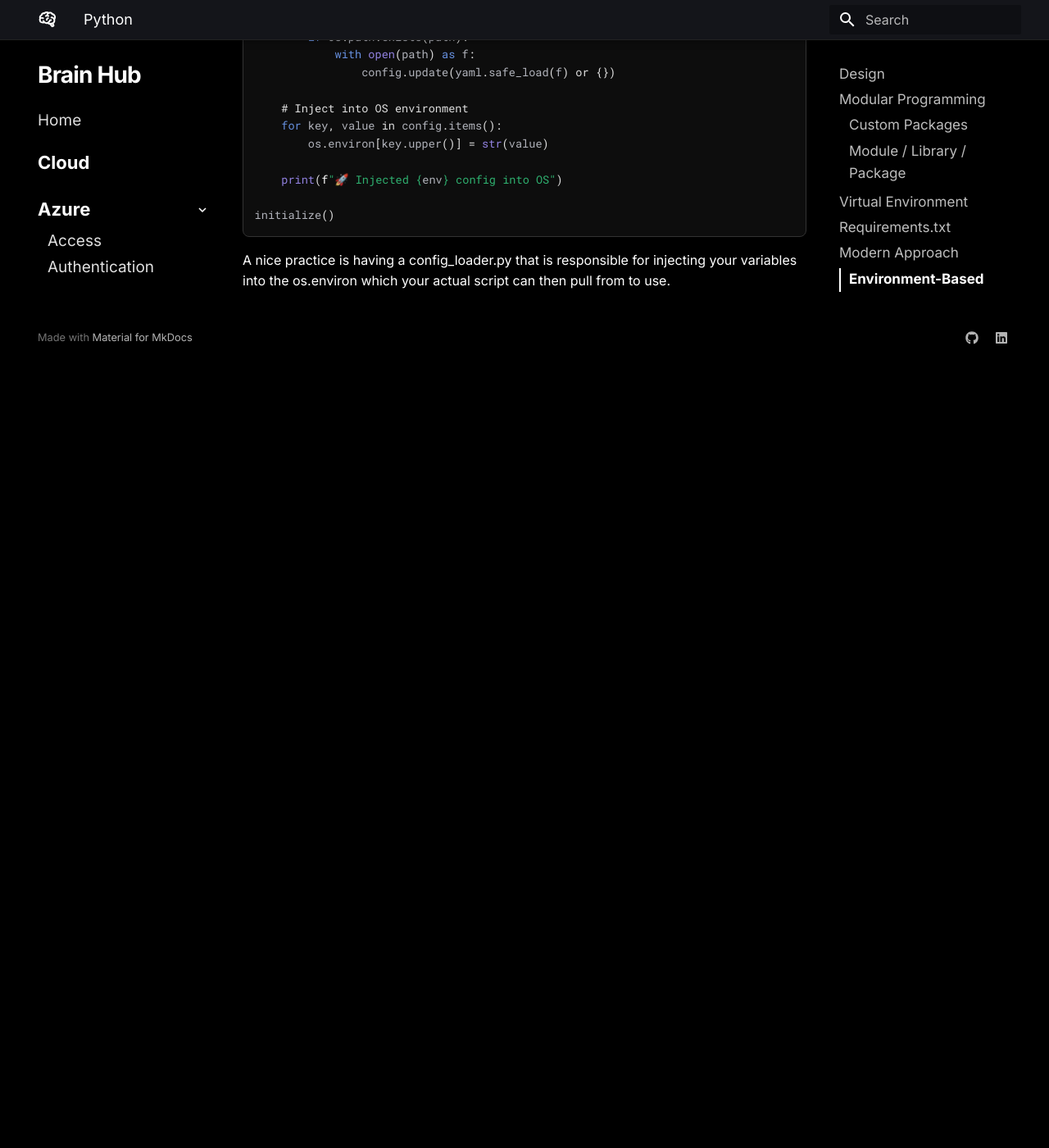
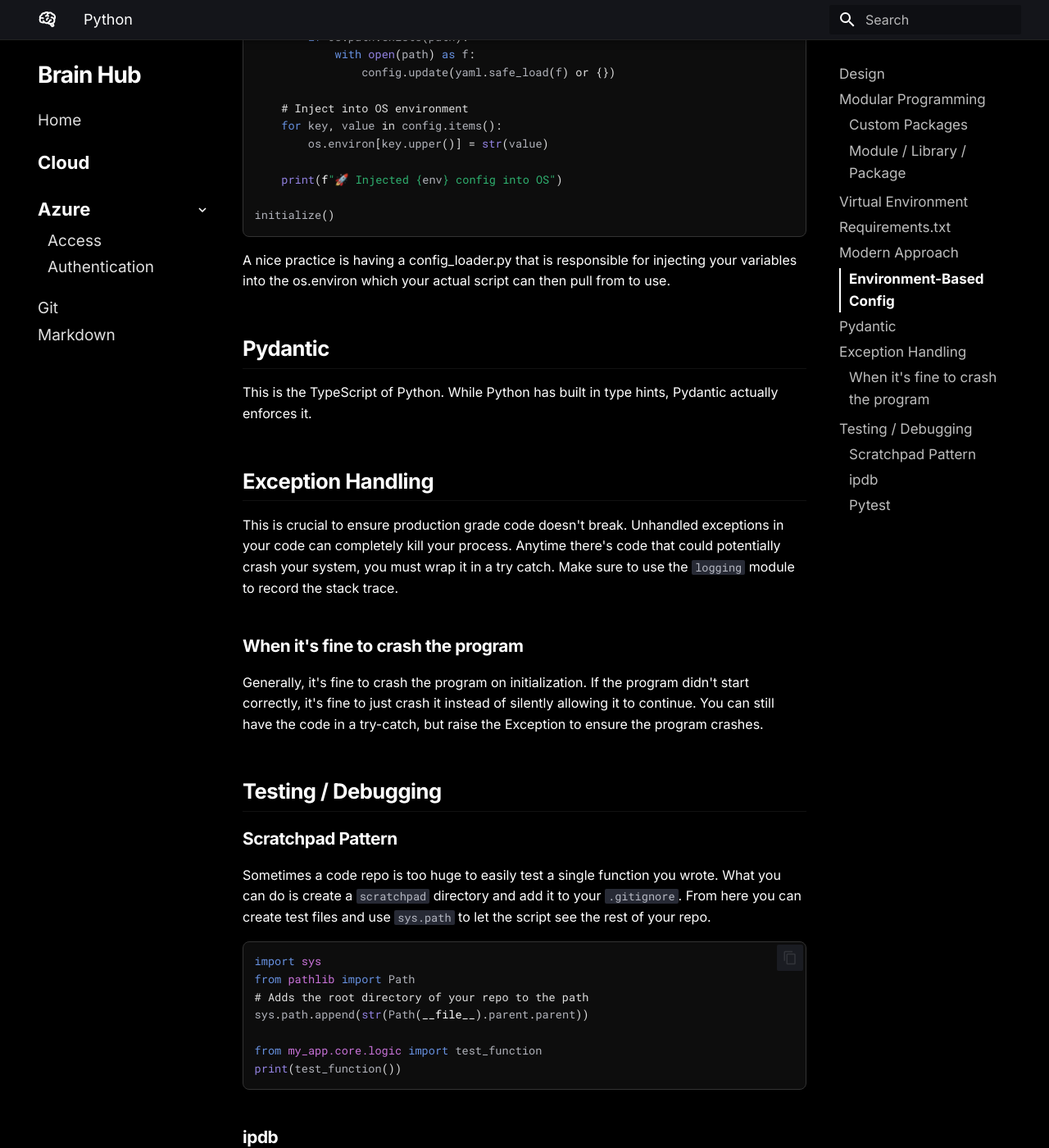
Before and after one commit to Brian-Lin-2/brain-hub, an MkDocs documentation site: the page built from docs/python.md, in a window 1280 px wide and 1400 px high, scrolled down 5591 px. Shown: the whole window at 82% size. Built offline with MkDocs 1.6.1 and Material for MkDocs 9.7.7, drawn with Linux system fonts in a browser that asks for light colours; before the commit the page ends 6035 px from its top, so only the background shows below that; some of the changed text lies outside the part shown.

Commit message:
Add exception handling, testing, debugging

````diff
--- a/docs/python.md
+++ b/docs/python.md
@@ -221,3 +221,46 @@
 ```
 
 A nice practice is having a config_loader.py that is responsible for injecting your variables into the os.environ which your actual script can then pull from to use.
+
+## Pydantic
+
+This is the TypeScript of Python. While Python has built in type hints, Pydantic actually enforces it.
+
+## Exception Handling
+
+This is crucial to ensure production grade code doesn't break. Unhandled exceptions in your code can completely kill your process. Anytime there's code that could potentially crash your system, you must wrap it in a try catch. Make sure to use the `logging` module to record the stack trace.
+
+### When it's fine to crash the program
+
+Generally, it's fine to crash the program on initialization. If the program didn't start correctly, it's fine to just crash it instead of silently allowing it to continue. You can still have the code in a try-catch, but raise the Exception to ensure the program crashes.
+
+## Testing / Debugging
+
+### Scratchpad Pattern
+
+Sometimes a code repo is too huge to easily test a single function you wrote. What you can do is create a `scratchpad` directory and add it to your `.gitignore`. From here you can create test files and use `sys.path` to let the script see the rest of your repo.
+
+```python
+import sys
+from pathlib import Path
+# Adds the root directory of your repo to the path
+sys.path.append(str(Path(__file__).parent.parent))
+
+from my_app.core.logic import test_function
+print(test_function())
+```
+
+### ipdb
+
+This is perfect for an interactive debugger. Let's you freeze time and see code at a certain state.
+
+```python
+import ipdb
+ipdb.set_tract()
+```
+
+> You can use the built-in `breakpoint()` function in python and set `export PYTHONBREAKPOINT=ipdb.set_trace`. This allows you to use pythons built-in debugging functionality but with ipdb's advanced debugging features.
+
+### Pytest
+
+This is your classic library for automated tests. Can be used for unit tests, integration tests, and end-to-end tests.
````
Also changed, not shown: docs/json.md (added, +30 -0 lines), docs/kubernetes.md (added, +17 -0 lines).
